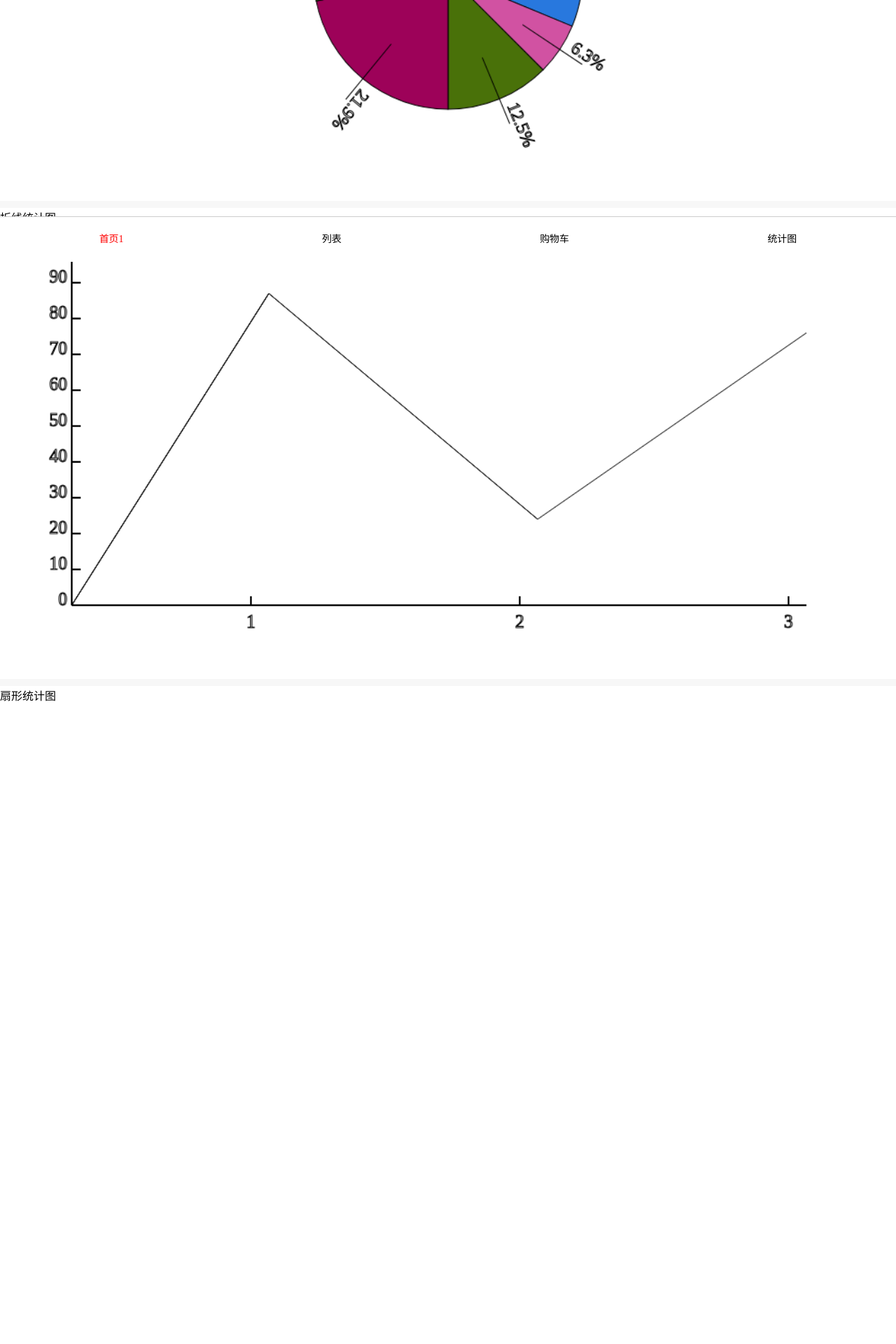
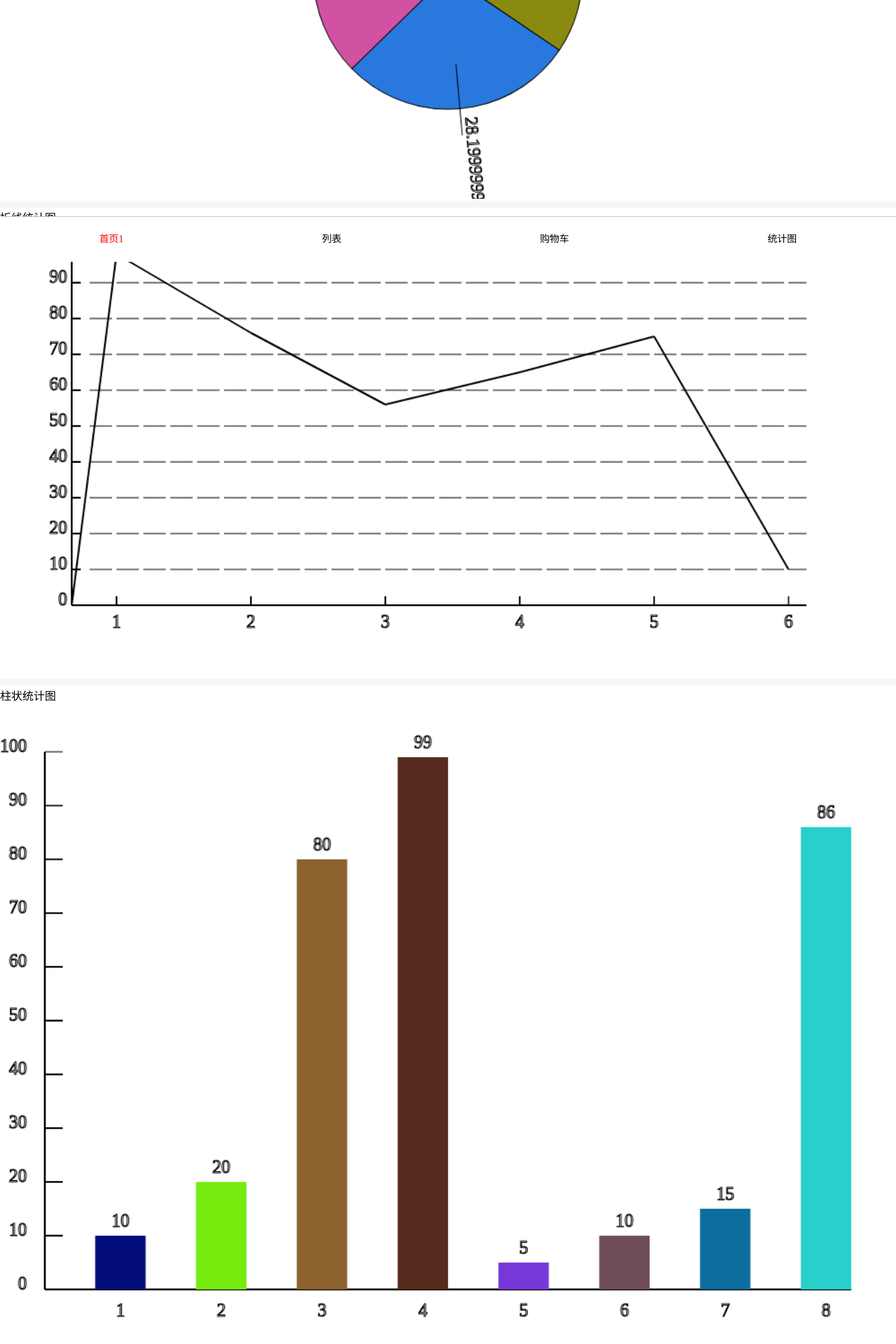
Before and after one commit to wkning/vuedemo, a Vue app: page /#/cartogram in a window 1280 px wide. Shown: the part 426-2346 px from the top of the page at 70% size. Before the commit the page ends 1510 px from the top, so only its background shows below. Built offline with nearby package versions, Linux system fonts and the light colour scheme.

Commit message:
添加柱状统计图

```diff
--- a/src/components/cartogram/index.vue
+++ b/src/components/cartogram/index.vue
@@ -13,9 +13,9 @@
             </div>
         </div>
         <div class="item">
-            <div class="itemTitle">扇形统计图</div>
+            <div class="itemTitle">柱状统计图</div>
             <div class="itemContent">
-
+                <canvas v-histogram="[10,20,80,99,5,10,15,86]" width="1000" height="700" style="width: 100vw; height: 70vw"></canvas>
             </div>
         </div>
     </div>
@@ -26,14 +26,14 @@
         name: "index",
         data(){
             return {
-                val:[87,24,76]
+                val:[98,76,56,65,75,10]
             }
         },
         created(){
 
         },
         mounted(){
-            const list = [20,30,50,20,40,70,90];
+            const list = [40,70,90,99,20];
             var sum = eval(list.join("+"));
             const circle = this.$refs.circle;
             const circleCtx = circle.getContext("2d");
@@ -111,26 +111,72 @@
                     brokenCtx.lineTo((i+1)*(900/val.value.length)-20,-50);
                     brokenCtx.stroke();
                 }
-                // brokenCtx.moveTo(80,-40);
-                // brokenCtx.lineTo((900/val.value.length)-20,-400*7/maxNum-40);
-                // brokenCtx.stroke();
+
                 val.value.forEach((item,index)=>{
                     var begin={},end={};
                     if(index==0){
                         begin.x = 80;
                         begin.y = -40;
                     }else {
-                        begin.x = index*(900/val.value.length);
+                        begin.x = index*(900/val.value.length)-20;
                         begin.y = -400*(val.value[index-1])/maxNum-40;
                     }
-                    end.x = (index+1)*(900/val.value.length);
+                    end.x = (index+1)*(900/val.value.length)-20;
                     end.y = -400*(item)/maxNum-40;
+                    brokenCtx.beginPath();
+                    brokenCtx.lineWidth='2';
                     brokenCtx.moveTo(begin.x,begin.y);
                     brokenCtx.lineTo(end.x,end.y);
                     brokenCtx.stroke();
                     //三条线的起点分别是 坐标原点 前面一个线的终点
                     //三个终点的Y轴位置 -40*(item/maxNum) 三个终点的X轴的位置 (index+1)*(900/val.value.length)
+                });
+                for (let i = 0; i<=10; i++){
+                    brokenCtx.beginPath();
+                    brokenCtx.lineWidth='1';
+                    brokenCtx.setLineDash([25,5]);
+                    brokenCtx.moveTo(100,-40*(i+1));
+                    brokenCtx.lineTo(900,-40*(i+1));
+                    brokenCtx.stroke();
+                }
 
+            },
+            histogram:function (el,val) {
+                //console.log(el);
+                //console.log(val.value);
+                const maxNum = Math.pow(10,Math.max.apply(Math,val.value).toString().length);
+                console.log(maxNum);
+                const histogramCtx = el.getContext("2d");
+
+                // histogramCtx.moveTo(50,650);
+                // histogramCtx.lineTo(950,650);
+                // histogramCtx.stroke();
+
+                histogramCtx.moveTo(50,50);
+                histogramCtx.lineTo(50,650);
+                histogramCtx.stroke();
+
+                histogramCtx.moveTo(50,650);
+                histogramCtx.lineTo(950,650);
+                histogramCtx.stroke();
+                for(let i =0 ; i<=10; i++){
+                    histogramCtx.font = "20px '微软雅黑'";
+                    histogramCtx.textAlign = 'end';
+                    histogramCtx.strokeText(maxNum/10*i,30,650-i*60);
+                    histogramCtx.moveTo(50,650-i*60);
+                    histogramCtx.lineTo(70,650-i*60);
+                    histogramCtx.stroke();
+                }
+                histogramCtx.translate(50,650);
+                val.value.forEach((item,index)=>{
+                    histogramCtx.fillStyle="rgb("+Math.floor(Math.random()*255)+","+Math.floor(Math.random()*255)+","+Math.floor(Math.random()*255)+")";
+                    histogramCtx.beginPath();
+                    histogramCtx.fillRect(450/val.value.length+900/val.value.length*index,-600*(item/maxNum),450/val.value.length,600*(item/maxNum));
+                    histogramCtx.closePath();
+                    histogramCtx.font = "20px '微软雅黑'";
+                    histogramCtx.textAlign = 'center';
+                    histogramCtx.strokeText(item,450/val.value.length+900/val.value.length*index+225/val.value.length,-600*(item/maxNum)-10);
+                    histogramCtx.strokeText(index+1,450/val.value.length+900/val.value.length*index+225/val.value.length,30);
                 })
             }
         }
```
